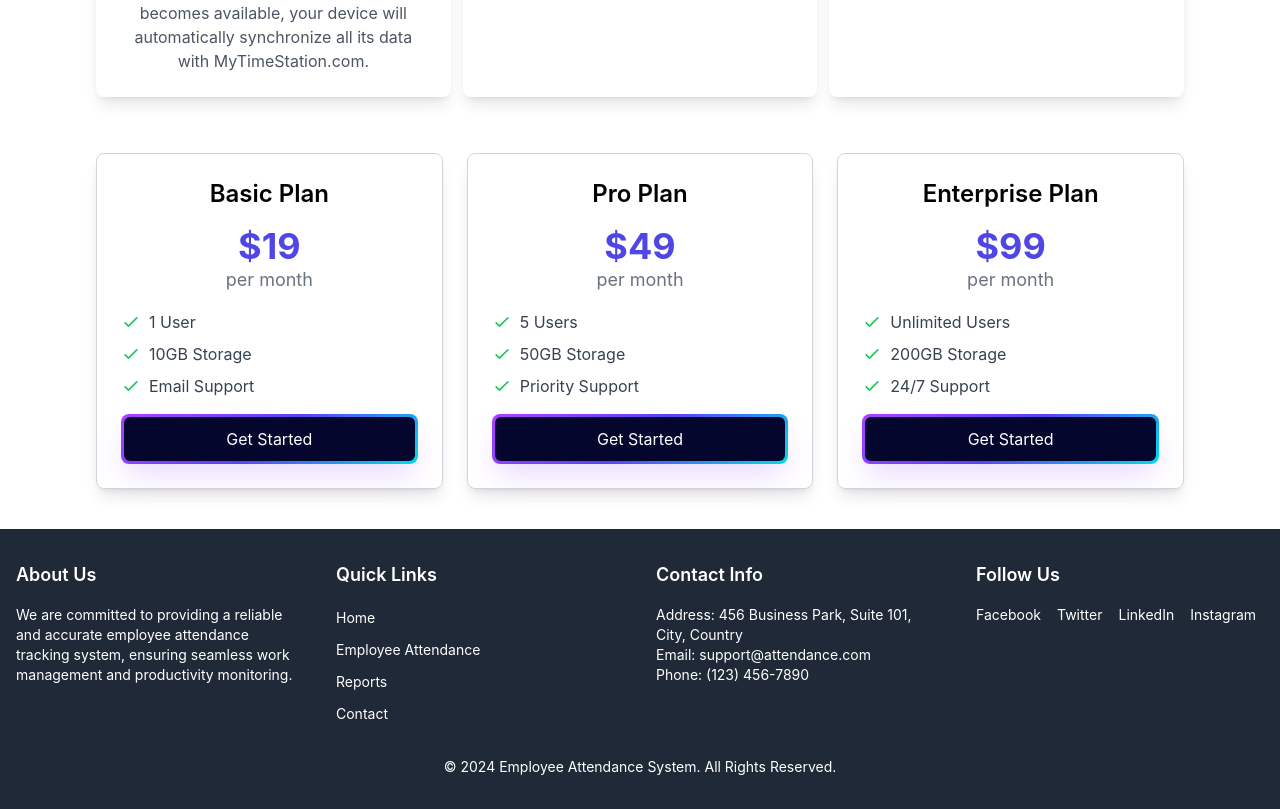
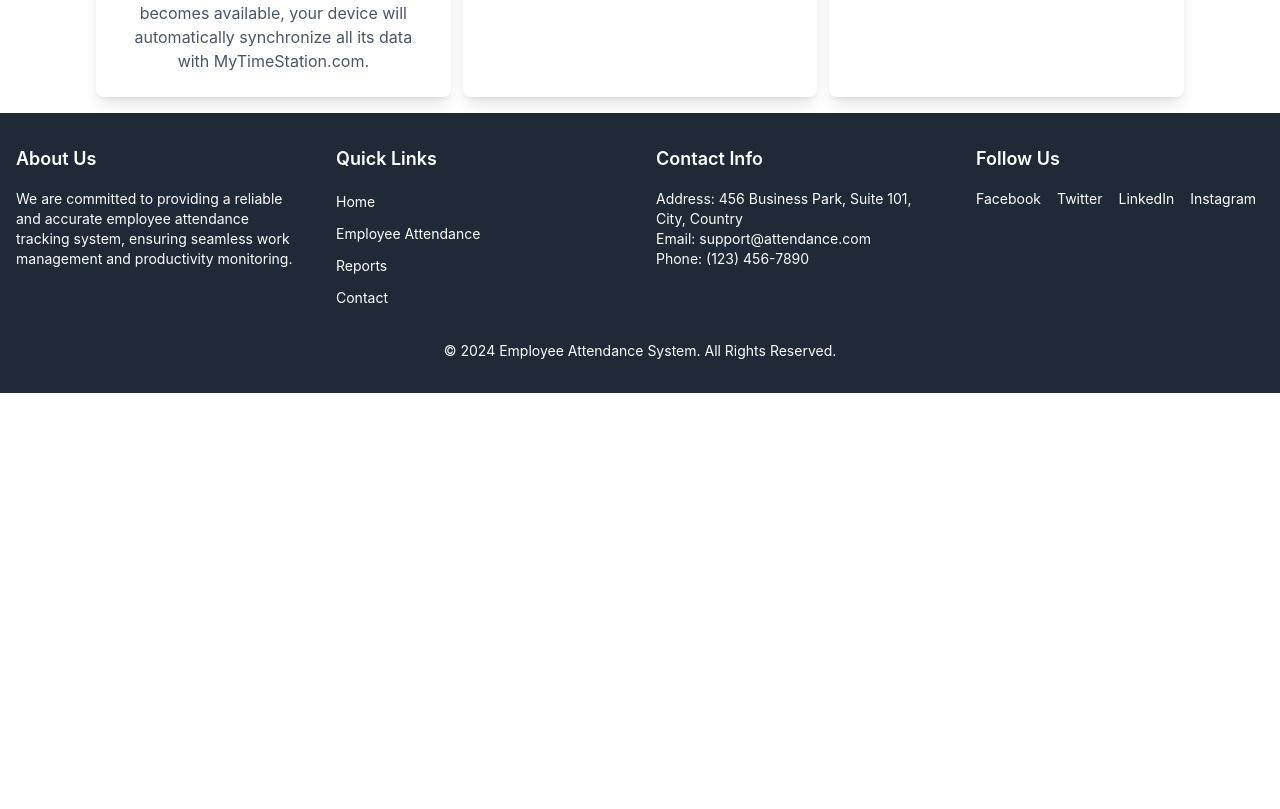
Before and after one commit to ShayanZulfiqar/ai-time-station, a React (Create React App) app: page / in a window 1280 px wide. Shown: the part 1889-2698 px from the top of the page. After the commit the page ends 2282 px from the top, so only its background shows below. Built offline with nearby package versions, Linux system fonts and the light colour scheme.

Commit message:
Update || Pricing

```diff
--- a/src/pages/Home/index.jsx
+++ b/src/pages/Home/index.jsx
@@ -1,5 +1,5 @@
 import React from "react";
-import Pricing from "../../components/PricingCards";
+// import Pricing from "../../components/PricingCards";
 import Navbar from "../../components/Navbar";
 import PromoBanner from "../../components/PromoBanner";
 import TimeStationCard from "../../components/TimeStationCard";
@@ -109,7 +109,7 @@ const Home = () => {
                     ))}
                 </div>
             </div>
-            <Pricing />
+            {/* <Pricing /> */}
             <Footer />
         </>
     )
```
